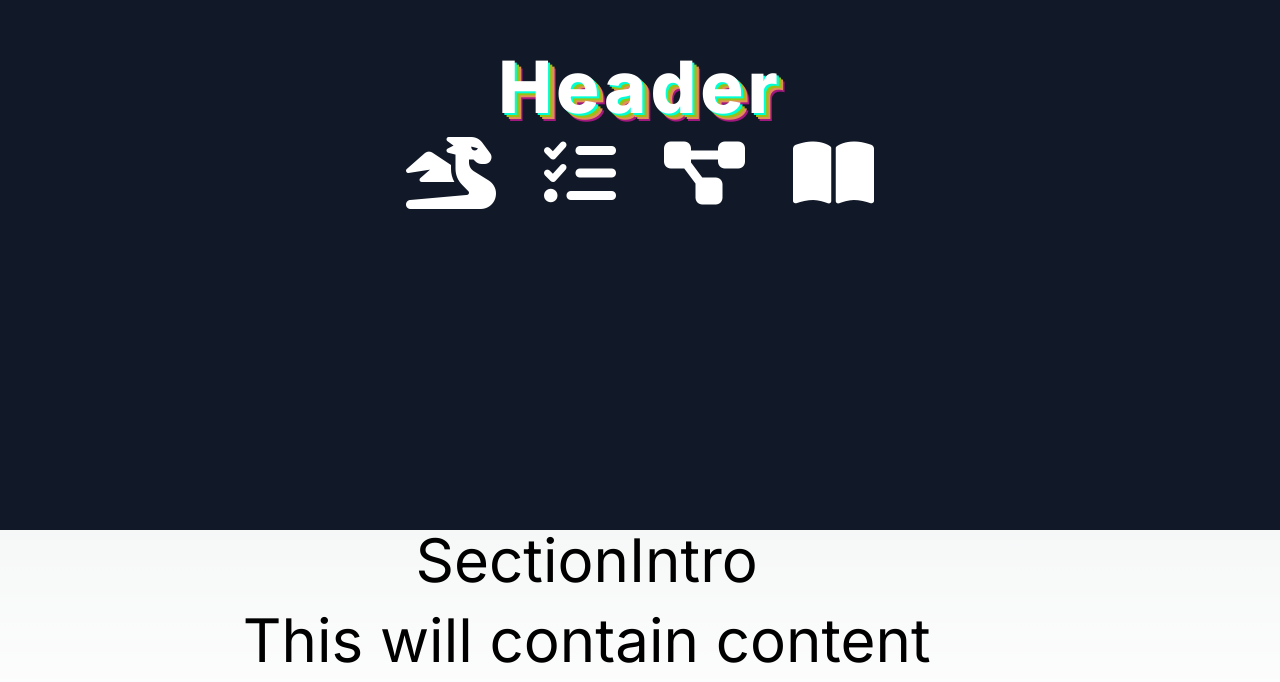
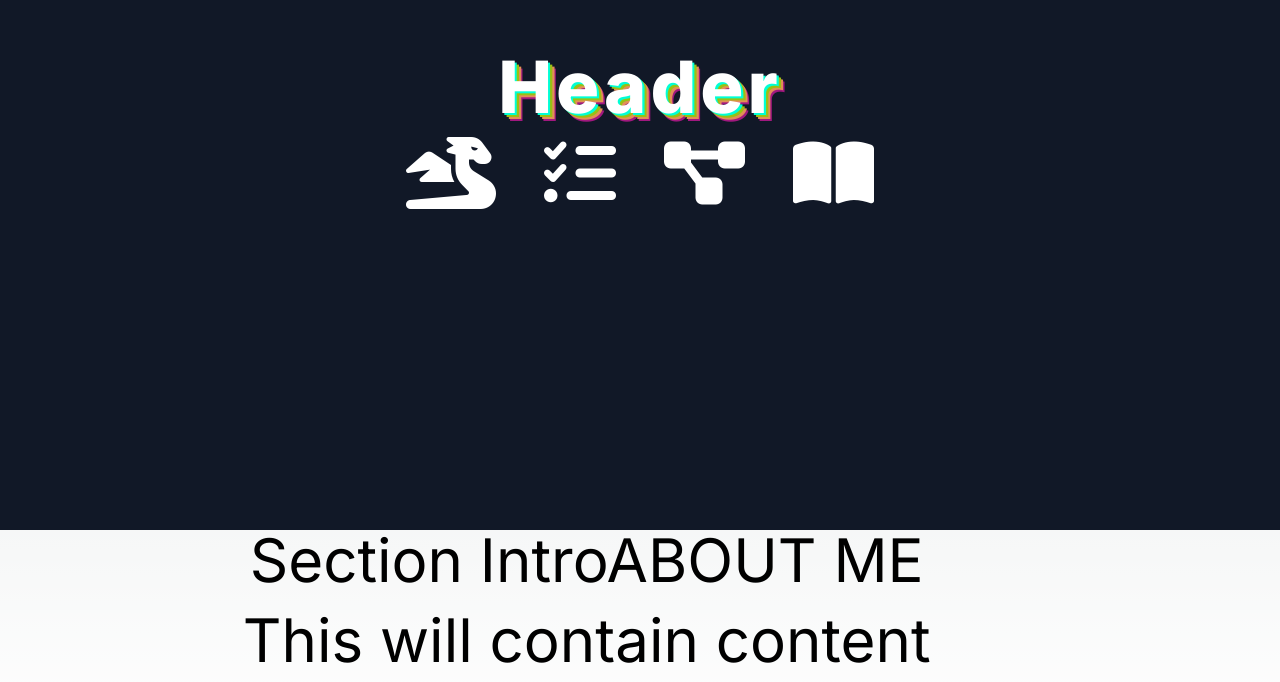
Before and after one commit to DragonSenses/nextjs-portfolio, a Next.js app: page / in a window 1280 px wide. Shown: the part 270-952 px from the top of the page. Built offline with nearby package versions, Linux system fonts and the light colour scheme.

Commit message:
Update SectionIntro.js

```diff
--- a/app/SectionIntro.js
+++ b/app/SectionIntro.js
@@ -1,9 +1,12 @@
 import React from 'react';
 
-export default function SectionIntro() {
+export default function SectionIntro(props) {
+  const { children, dark } = props;
   return (
-    <div>
-      SectionIntro
+    <div className=''>
+    <div className={''}></div>
+      <h1 className={''}>Section Intro{children}</h1>
+      <div className={''}></div>
     </div>
   )
 }
```
